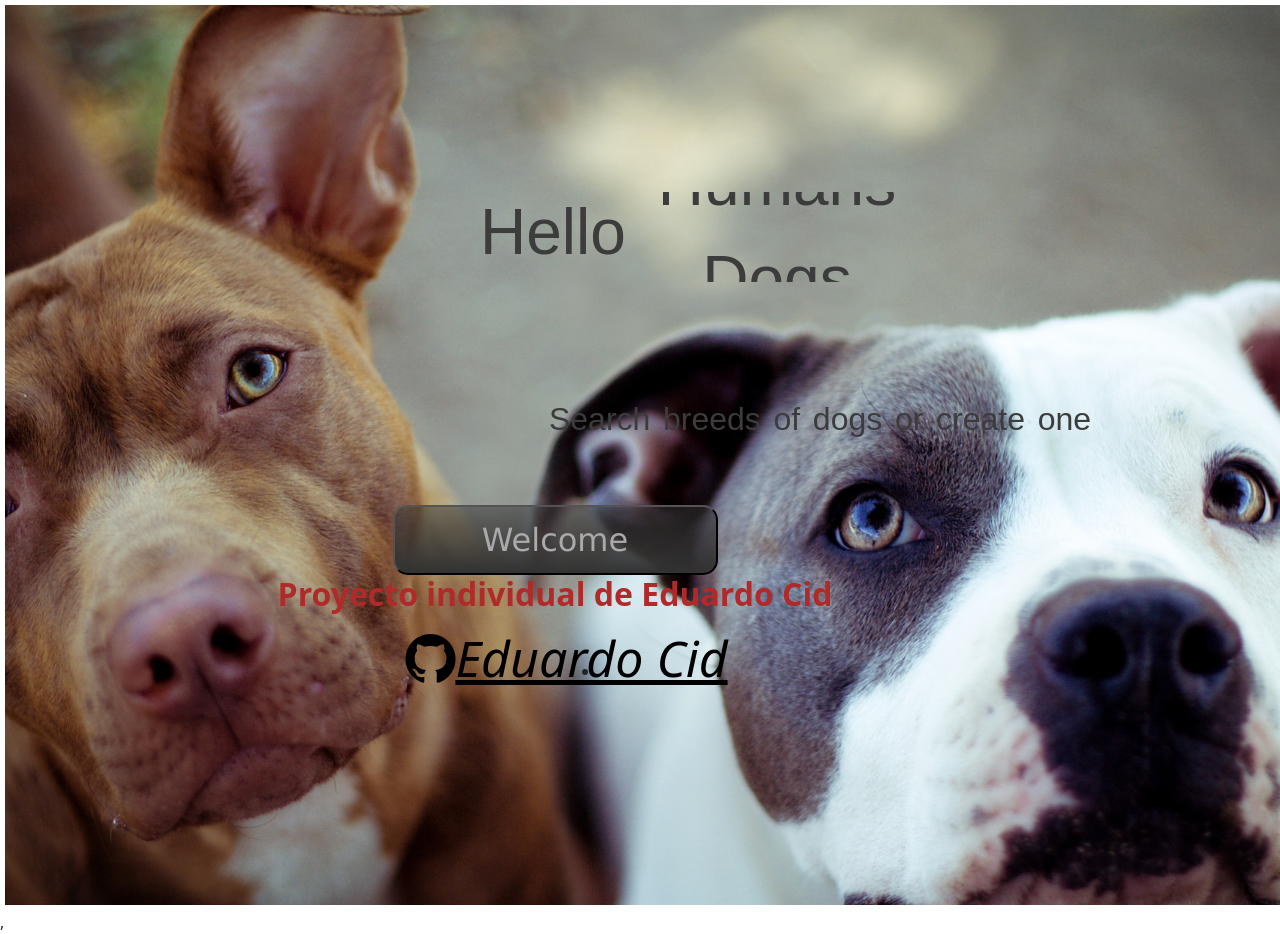
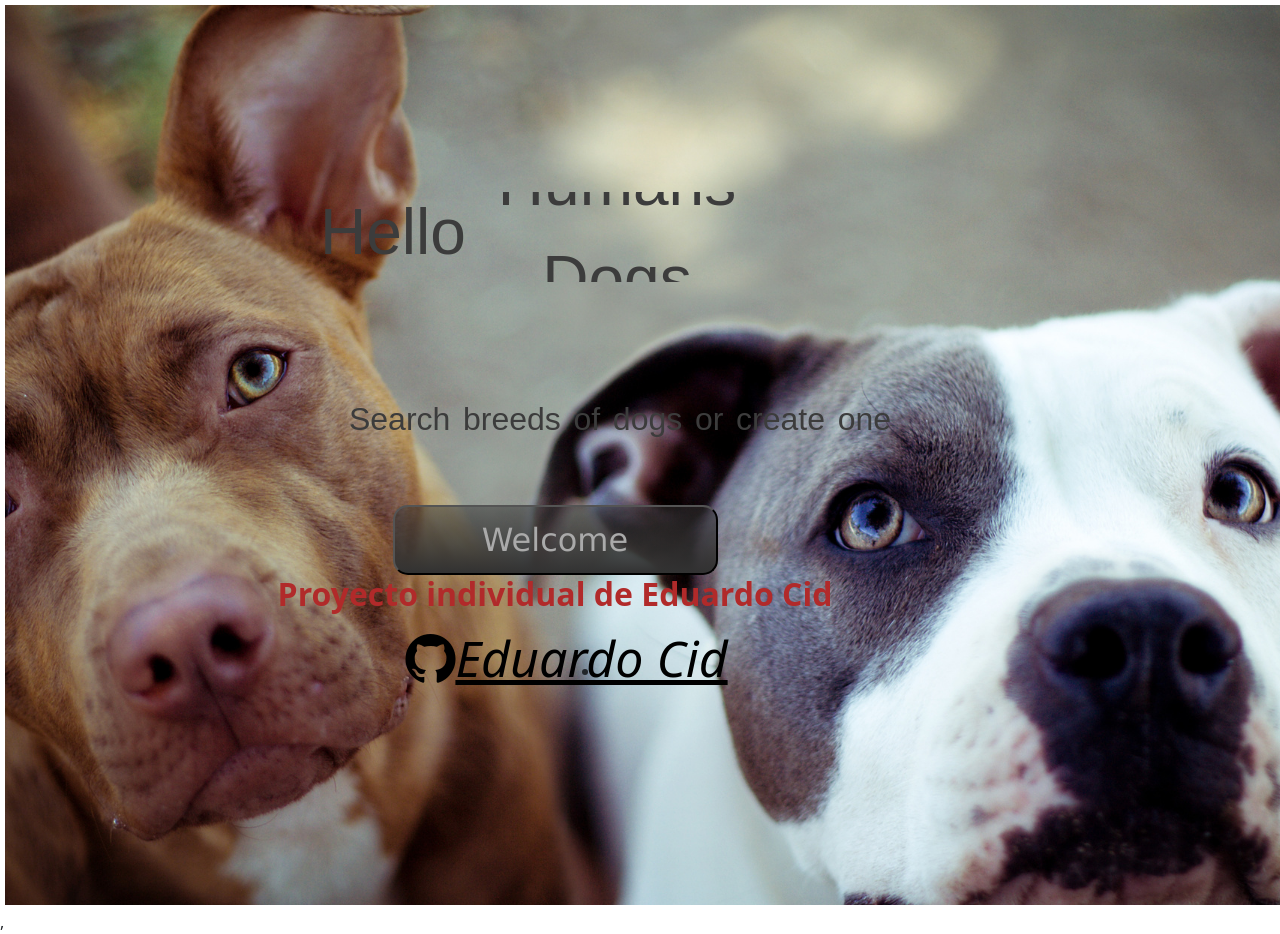
Before and after one commit to Eduardocid200/PI-Dogs-main, a React (Create React App) app in the folder client/: page / in a window 1280 px wide. Shown: the top 934 px of the page. Built offline with nearby package versions, Linux system fonts and the light colour scheme.

Commit message:
updating

```diff
--- a/client/src/components/landingPage.css
+++ b/client/src/components/landingPage.css
@@ -19,7 +19,7 @@ color: rgb(60, 60, 60);
 font-size: 4rem;
 line-height: 80px;
 position: absolute;
-left: 30rem;
+left: 20rem;
 top: 12rem;
 font-family: Arial, Helvetica, sans-serif;
 overflow: hidden;
@@ -81,7 +81,7 @@ margin: 0;
 .subtitle_landing {
 position: absolute;
 top: 400px;
-left: 500px;
+left: 300px;
 width: 40rem;
 word-spacing: 0.1cm;
 font-family: Arial, Helvetica, sans-serif;
```
